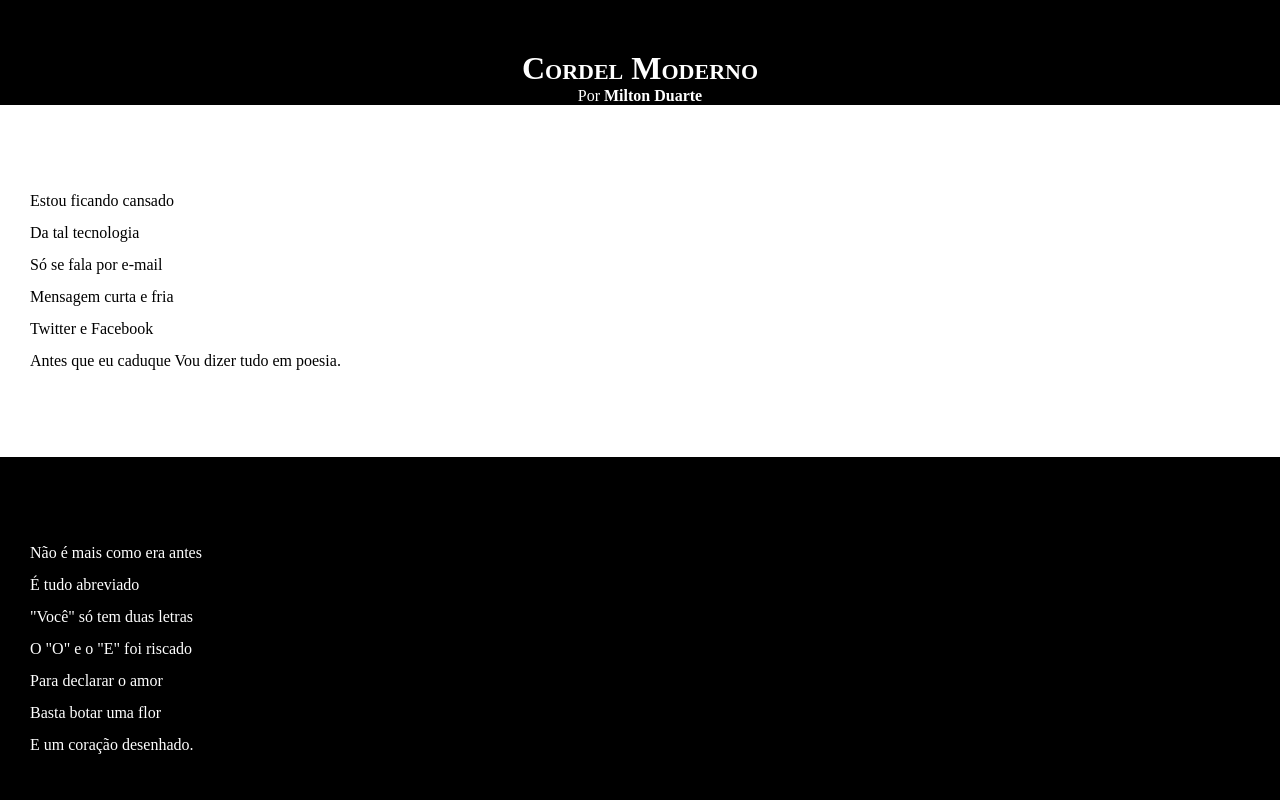
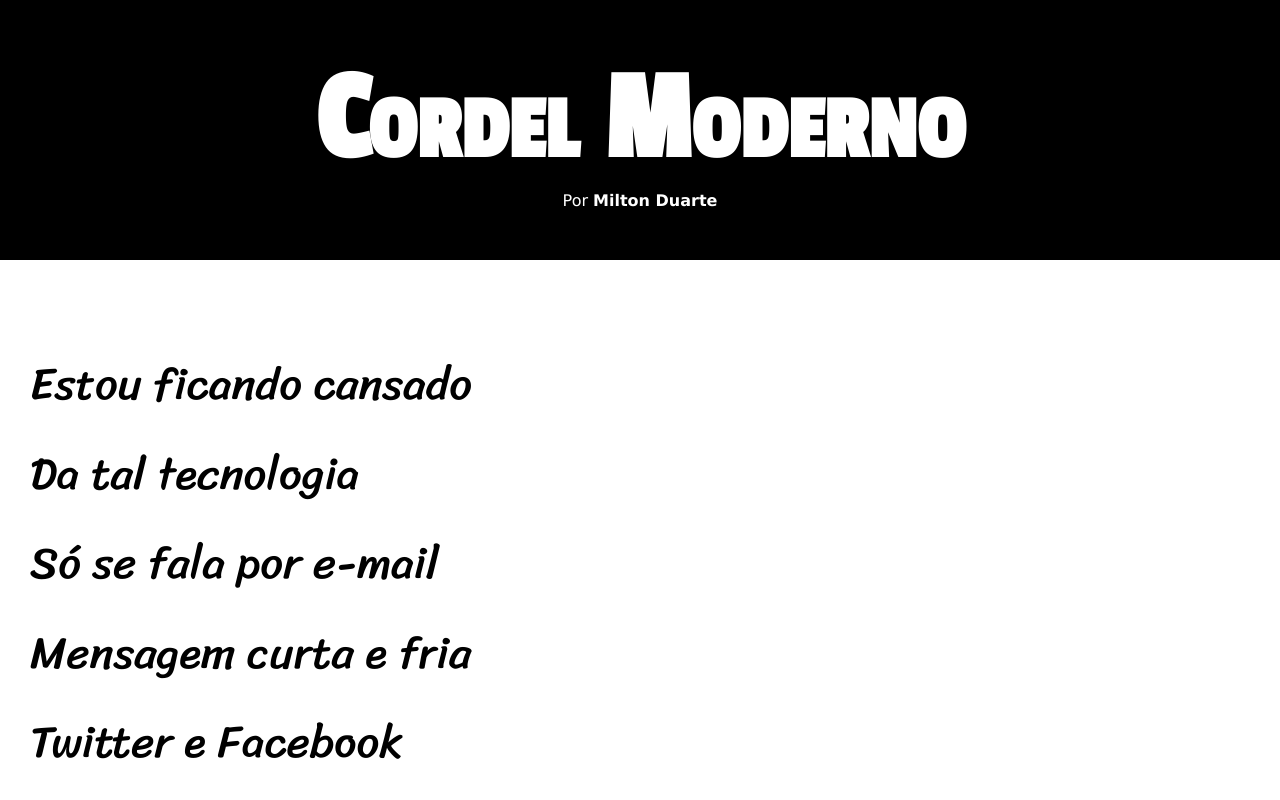
Before and after one commit to kayron33/html-css, a plain HTML site: page desafios/desafio 12/index.html in a window 1280 px wide. Shown: the top 800 px of the page. Drawn offline with Linux system fonts and the light colour scheme.

Commit message:
atualização de estilo desafio 12

```diff
--- a/desafios/desafio 12/estilo/style.css
+++ b/desafios/desafio 12/estilo/style.css
@@ -1,13 +1,22 @@
 @charset "UTF8";
+@import url('https://fonts.googleapis.com/css2?family=Passion+One&family=Sriracha&display=swap');
+:root{
+    --fonte1: Verdana,Geneva,Tahoma,sans-serif;
+    --font2:'Passion One', cursive;
+    --font3:'Sriracha', cursive;
 
+
+}
 *{
     margin: 0px;
     padding: 0px;
+    font-size: 1em;
 }
 
 html,body{
     min-height: 100vh;
     background-color: darkgray;
+    font-family: var(--fonte1);
 }
 header{
     background-color: black;
@@ -17,9 +26,11 @@ header{
 header>h1{
     padding-top: 50px;
     font-variant: small-caps;
+    font-family: var(--font2);
+    font-size: 10vw;
 }
 header>p{
-    padding-bottom 50px;
+    padding-bottom: 50px;
 
 
 }
@@ -36,6 +47,8 @@ section{
     padding-bottom: 10vh;
     line-height: 2em;
     padding-left: 30px;
+    font-family: var(--font3);
+    font-size: 3.5vw;
 }
 section.normal{
     background-color: white;
@@ -47,7 +60,7 @@ section.imagem{
 
 }
 section.imagem > p {
-    width: 400px;
+    display: inline-block;
     background-color: rgba(0, 0, 0, 0.253);
 
 }
```
